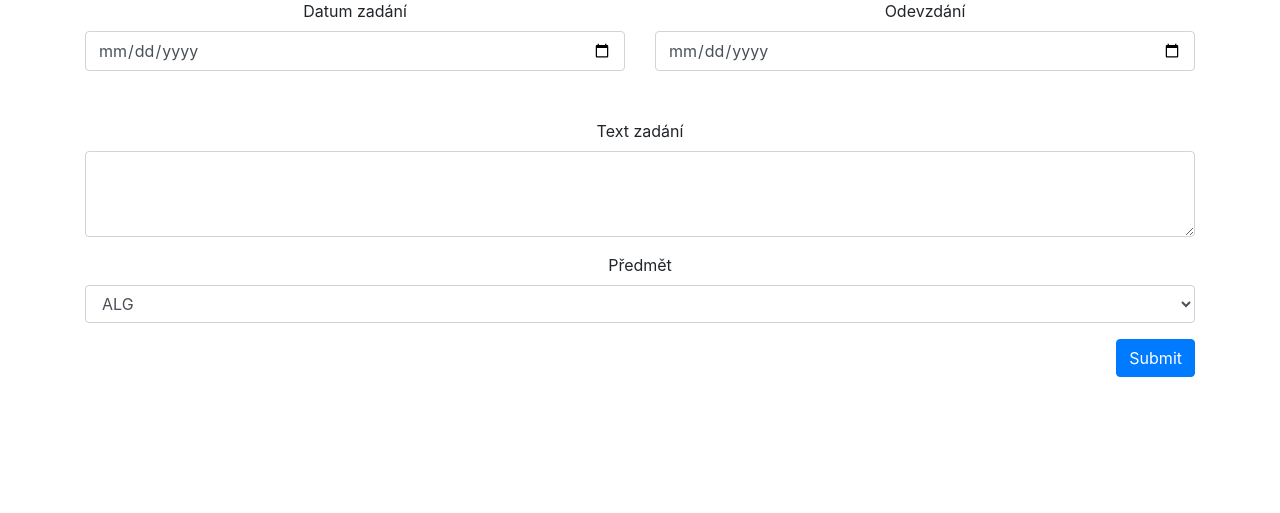
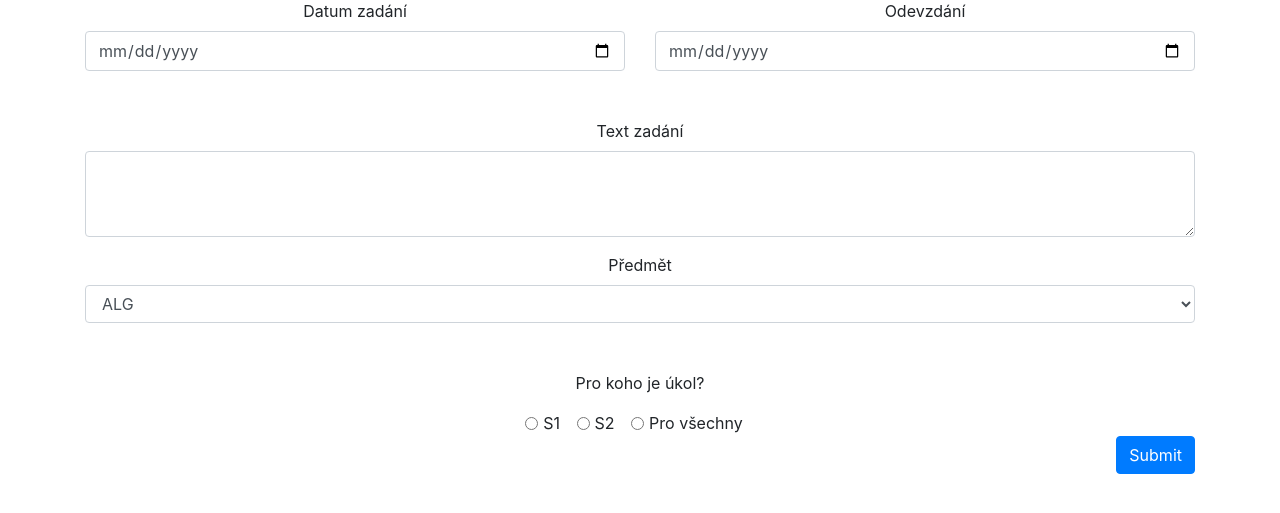
Before and after one commit to l1fsec/nastenka, a PHP site: page /pridat.html in a window 1280 px wide. Shown: the part 161-674 px from the top of the page. Run offline with PHP 8.4, Linux system fonts and the light colour scheme; some libraries are stand-ins or nearby versions.

Commit message:
Pro koho je úkol?
Přidána další kolonka pro koho je úkol určen. Dělí se na 3 odpovědi: Pro S1, S2 a pro Všechny.

```diff
--- a/index.php
+++ b/index.php
@@ -48,12 +48,13 @@
                     <th class='text-primary'>Text zadání</th>
                     <th class='text-danger'>Datum odevzdání</th>
                     <th class='text-info'>Předmět</th>
+                    <th class='text-secondary'>Pro skupinu</th>
             </thead>
             </tr>
             <?php
             include('config.php');
 
-            $sql = "SELECT datum_zad, text_zad, datum_ode, predmet, id FROM info";
+            $sql = "SELECT datum_zad, text_zad, datum_ode, predmet, id, skupina FROM info";
             $result = $conn->query($sql);
 
             if ($result->num_rows > 0) {
@@ -80,6 +81,7 @@
                         }
 
                         echo "<td>" . $row["predmet"] . "</td>";
+                        echo "<td>" . $row["skupina"] . "</td>";
                         echo "</tr>";
                         }
                 }
--- a/login.php
+++ b/login.php
@@ -15,7 +15,7 @@
     if ($count == 1) {
         header('Location: admin.php');
     } else {
-        echo "<h1 style='text-align:center;'> Login failed. Invalid username or password.</h1>";
+        echo "<h1 style='text-align:center;'> Přihlášení selhalo! Nesprávné heslo nebo jméno.</h1>";
     }
 
     function test_input($data) {
--- a/pridat.html
+++ b/pridat.html
@@ -58,6 +58,21 @@
               <option value="ZPV">ZPV</option>
             </select>
           </div>
+          <div class="text-center mt-5">
+          <p>Pro koho je úkol?</p>
+          <div class="form-check form-check-inline">
+            <input class="form-check-input" type="radio" name="skupina" id="S1" value="S1">
+            <label class="form-check-label" for="S1">S1</label>
+          </div>
+          <div class="form-check form-check-inline">
+            <input class="form-check-input" type="radio" name="skupina" id="S2" value="S2">
+            <label class="form-check-label" for="S2">S2</label>
+          </div>
+          <div class="form-check form-check-inline">
+            <input class="form-check-input" type="radio" name="skupina" id="Vsichni" value="Pro všechny">
+            <label class="form-check-label" for="Vsichni">Pro všechny</label>
+          </div>
+        </div>
 
           <input type="submit" class="btn btn-primary float-right" name="submit" />
         </form>
--- a/pridat.php
+++ b/pridat.php
@@ -6,8 +6,8 @@ $datum_zad = $_POST["datum_zad"];
 $text_zad = xssochrana($_POST["text_zad"]);
 $datum_ode = $_POST["datum_ode"];
 $predmet = $_POST["predmet"];
-
-$sql = "INSERT INTO info (datum_zad, text_zad, datum_ode, predmet) VALUES ('$datum_zad', '$text_zad', '$datum_ode', '$predmet')";
+$skupina = $_POST["skupina"];
+$sql = "INSERT INTO info (datum_zad, text_zad, datum_ode, predmet, skupina) VALUES ('$datum_zad', '$text_zad', '$datum_ode', '$predmet' ,'$skupina')";
 $conn->query($sql);
 
 function xssochrana($data) {
```
Also changed, not shown: admin.php (+7 -3 lines).
